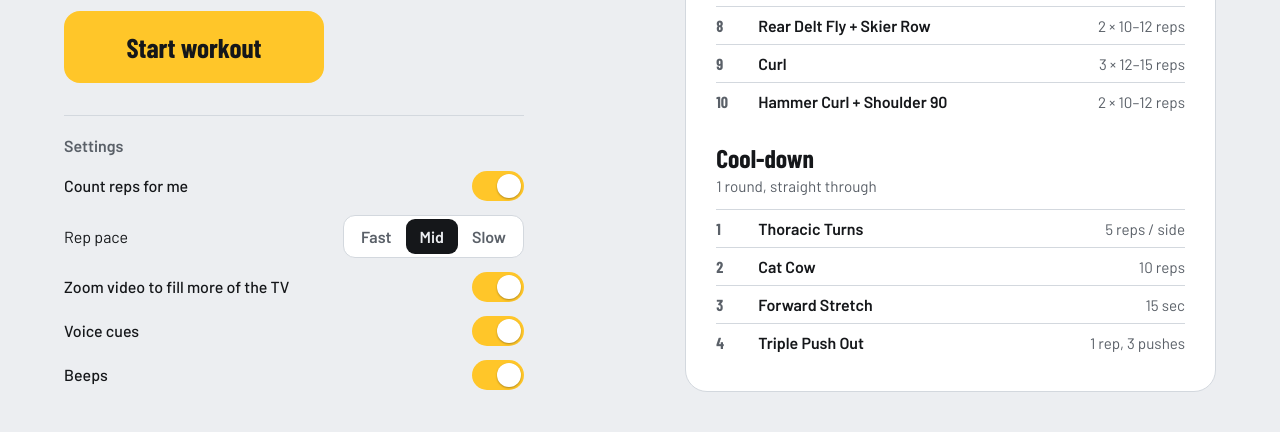
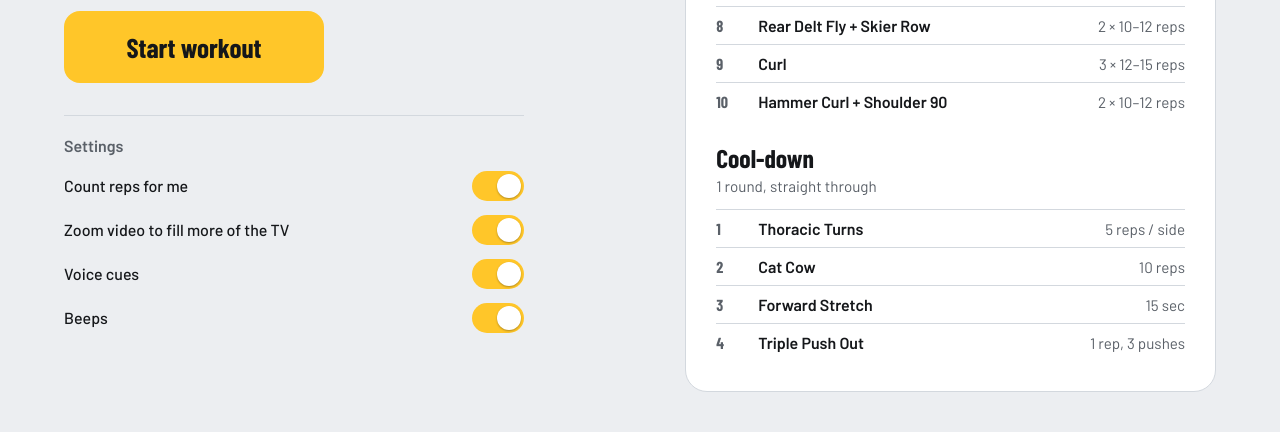
Before and after one commit to ChrisInghamDesign/jb23-workout, a plain HTML site: page index.html in a window 1280 px wide. Shown: the part 665-1097 px from the top of the page. Drawn offline with nearby package versions, Linux system fonts and the light colour scheme; a web font is replaced by a local one.

Commit message:
Remove pace setting; count at video pace (2s/rep)

```diff
--- a/index.html
+++ b/index.html
@@ -167,11 +167,6 @@ button{font:inherit;color:inherit;cursor:pointer}
     <div class="settings">
       <h2>Settings</h2>
       <div class="row"><label for="autoCount">Count reps for me</label><input type="checkbox" class="switch" id="autoCount"></div>
-      <div class="row"><span id="tempoLabel">Rep pace</span>
-        <div class="seg" role="group" aria-labelledby="tempoLabel" id="tempo">
-          <button data-v="2">Fast</button><button data-v="3">Mid</button><button data-v="4">Slow</button>
-        </div>
-      </div>
       <div class="row"><label for="zoom">Zoom video to fill more of the TV</label><input type="checkbox" class="switch" id="zoom"></div>
       <div class="row"><label for="voice">Voice cues</label><input type="checkbox" class="switch" id="voice"></div>
       <div class="row"><label for="beeps">Beeps</label><input type="checkbox" class="switch" id="beeps"></div>
@@ -257,7 +252,7 @@ const ICON_PLAY = '<svg viewBox="0 0 24 24" aria-hidden="true"><path d="M7 5v14l
 const MANUAL_ESTIMATE = 40;   // seconds assumed for tap-to-finish moves when estimating time
 
 /* ---------------- Settings ---------------- */
-const settings = { autoCount: true, tempo: 3, voice: true, beeps: true, zoom: true };
+const settings = { autoCount: true, voice: true, beeps: true, zoom: true };
 try { Object.assign(settings, JSON.parse(localStorage.getItem("jb23-settings") || "{}")); } catch (e) {}
 function saveSettings(){ try { localStorage.setItem("jb23-settings", JSON.stringify(settings)); } catch (e) {} }
 
@@ -307,7 +302,8 @@ function buildSteps(){
 let steps = buildSteps();
 
 // Seconds per rep. Set `repSec` on an exercise to match its video exactly.
-function repSec(s){ return s.repSec || settings.tempo; }
+const DEFAULT_REP_SEC = 2;   // matches the pace of the demo videos
+function repSec(s){ return s.repSec || DEFAULT_REP_SEC; }
 function stepDur(s){
   if (s.kind !== "work") return s.dur;
   if (s.mode === "time") return s.time;
@@ -339,10 +335,8 @@ function renderHome(){
   $("voice").checked = settings.voice;
   $("beeps").checked = settings.beeps;
   $("zoom").checked = settings.zoom;
-  document.querySelectorAll("#tempo button").forEach(b => b.setAttribute("aria-pressed", String(+b.dataset.v === settings.tempo)));
 }
 ["autoCount","voice","beeps","zoom"].forEach(k => $(k).addEventListener("change", e => { settings[k] = e.target.checked; saveSettings(); renderHome(); }));
-document.querySelectorAll("#tempo button").forEach(b => b.addEventListener("click", () => { settings.tempo = +b.dataset.v; saveSettings(); renderHome(); }));
 
 /* ---------------- Sound & voice ---------------- */
 let ac;
```
